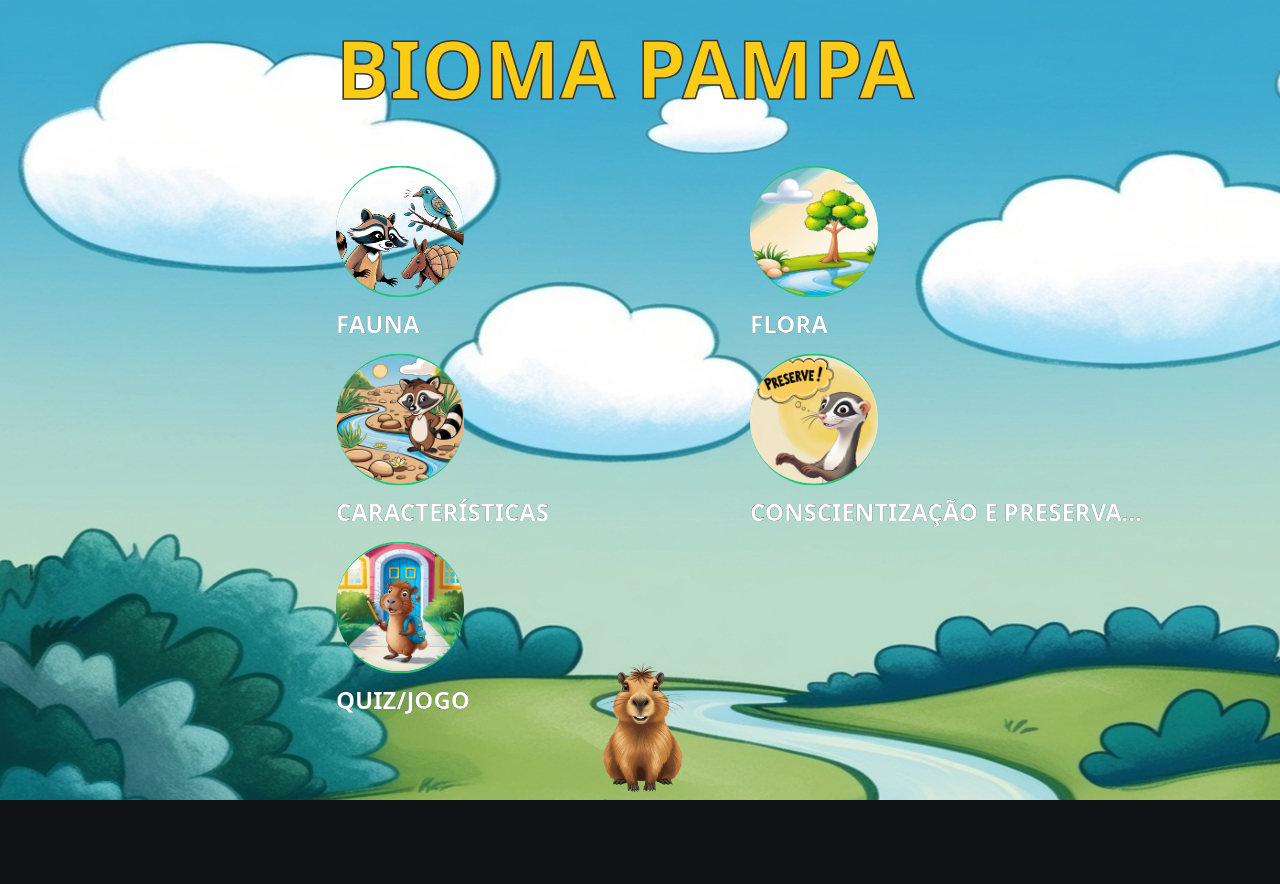
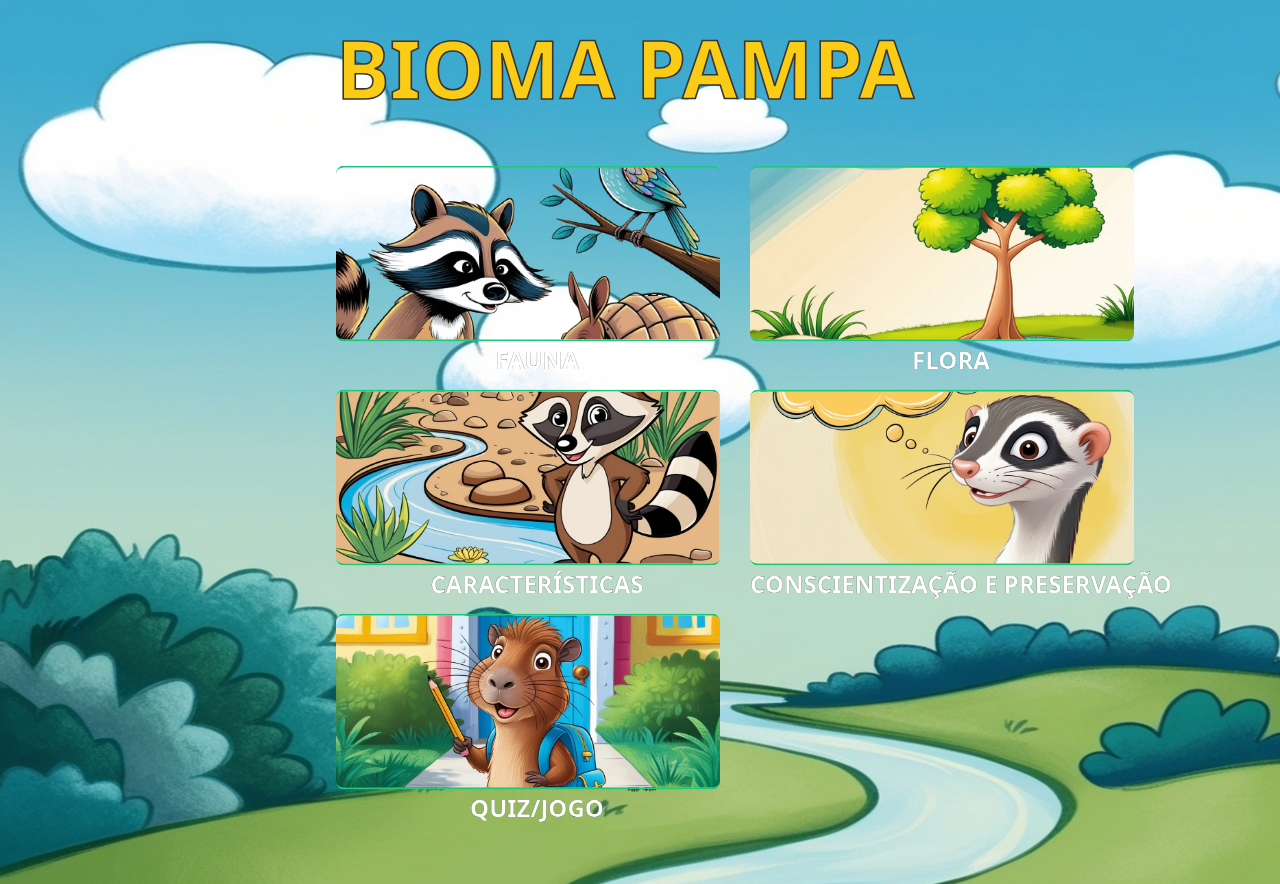
Before and after one commit to simpleFran/be-o-pampa, a Next.js app: page / in a window 1280 px wide. Before the commit the page ends 800 px from the top, so only its background shows below. Built offline with nearby package versions, Linux system fonts and the light colour scheme.

Commit message:
updated Cards

```diff
--- a/components/PodcastCard.tsx
+++ b/components/PodcastCard.tsx
@@ -3,29 +3,32 @@ import React from "react";
 
 const PodcastCard = ({
   imgURL: imgUrl,
+
   title,
 }: {
   imgURL: string;
-  podcastId: number;
-  description: string;
   title: string;
 }) => {
   return (
     <div className="cursor-pointer">
-      <figure className="flex flex-col gap-2">
+      <figure className="flex flex-col ">
         <Image
           src={imgUrl}
           width={128}
           height={128}
           alt={title}
-          className="object-fit rounded-full border-green-2 border-y-2"
+          // className="object-fit rounded-full border-green-2 border-y-2"
+          className="object-cover rounded-lg border-green-2 border-y-2 w-96 h-44"
         />
-        <div className="flex flex-col">
-          <h1 className="truncate font-extrabold feef-h1 text-[1.5rem] text-white-1">
+        <h1 className="truncate font-extrabold feef-h1 text-[1.5rem] text-white-1 mx-auto">
             {title}
           </h1>
+        {/* <div className="flex flex-col"> */}
+          {/* <h1 className="truncate font-extrabold feef-h1 text-[1.5rem] text-white-1 mx-auto">
+            {title}
+          </h1> */}
           {/* <h2 className="text-[1.2rem]  truncate font-bold capitalize text-white-1">{description}</h2> */}
-        </div>
+        {/* </div> */}
       </figure>
     </div>
   );
```
